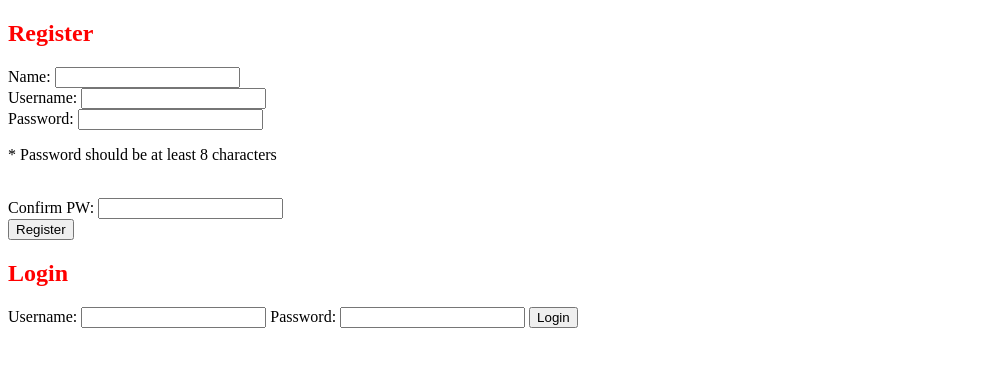
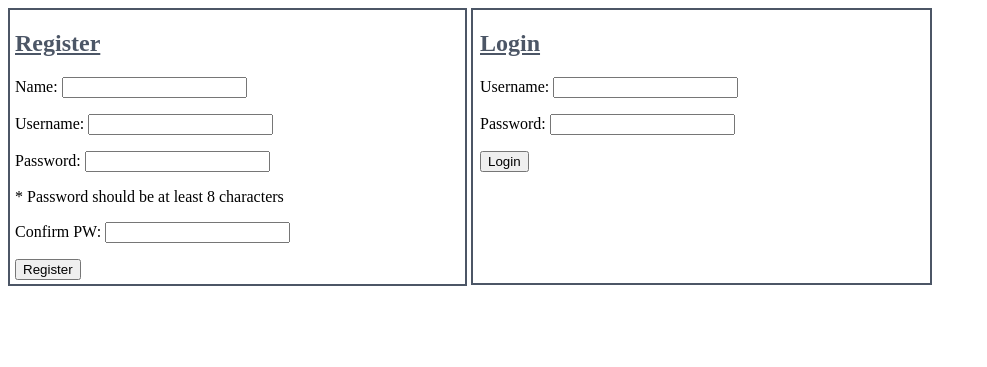
Before and after one commit to echeverria-oscar/friendly-waffle, a Django app: page / in a window 1280 px wide. Shown: the top 367 px of the page, without its empty margins (0-987 px from the left). Run offline with Django 3.2, Linux system fonts and the light colour scheme; parts of the project's set-up code (start-up, migrations or seed data) failed here and were passed over.

Commit message:
second commit: second try

```diff
--- a/apps/belt_exam/models.py
+++ b/apps/belt_exam/models.py
@@ -69,8 +69,8 @@ class User(models.Model):
 class Trip(models.Model):
     destination = models.CharField(max_length = 100)
     description = models.CharField(max_length = 200)
-    travel_from = models.CharField(max_length = 100)
-    travel_to = models.CharField(max_length = 100)
+    travel_from = models.DateTimeField()
+    travel_to = models.DateTimeField()
     user = models.ForeignKey(User)
     created_at = models.DateTimeField(auto_now_add= True)
     updated_at = models.DateTimeField(auto_now=True)
--- a/apps/belt_exam/static/belt_exam/css/style_ind.css
+++ b/apps/belt_exam/static/belt_exam/css/style_ind.css
@@ -1,3 +1,30 @@
-h2 {
-  color: red;
+body{
+  width: 960px;
+  align-items: center;
 }
+  .register_box{
+    width: 450px;
+    margin-left: auto;
+    margin-right: auto;
+    border: 2px solid #4c5666;
+    padding-left: 5px;
+    padding-bottom: 4px;
+    display: inline-block;
+  }
+  h2 {
+    color: #4c5666;
+    text-decoration: underline;
+  }
+
+  ul {
+    color: red;
+  }
+
+  .login_box{
+    width: 450px;
+    height: 273px;
+    display: inline-block;
+    border: 2px solid #4c5666;
+    vertical-align: top;
+    padding-left: 7px;
+  }
--- a/apps/belt_exam/static/belt_exam/css/travels.css
+++ b/apps/belt_exam/static/belt_exam/css/travels.css
@@ -0,0 +1,4 @@
+.other_vacay{
+  overflow: scroll;
+  color: red;
+}
--- a/apps/belt_exam/templates/belt_exam/index.html
+++ b/apps/belt_exam/templates/belt_exam/index.html
@@ -16,15 +16,16 @@
     </ul>
     {% endif %}
 
-    <h2>Register</h2>
+
     <div class="register_box">
+      <h2>Register</h2>
       <form action="/register" method="post">
         {% csrf_token %}
-        Name: <input type="text" name="name"><br>
-        Username: <input type="text" name = "username"><br>
-        Password: <input type="password" name="password"><br>
-        <p>* Password should be at least 8 characters</p><br>
-        Confirm PW: <input type="password" name="confirm_pass"><br>
+        <p>Name: <input type="text" name="name"></p>
+        <p>Username: <input type="text" name = "username"></p>
+        <p>Password: <input type="password" name="password"></p>
+        <p>* Password should be at least 8 characters</p></p>
+        <p>Confirm PW: <input type="password" name="confirm_pass"></p>
         <input type="submit" value="Register">
       </form>
     </div>
@@ -32,8 +33,8 @@
         <h2>Login</h2>
         <form action="/login" method="post">
           {% csrf_token %}
-          Username: <input type="text" name="username">
-          Password: <input type="text" name="password">
+          <p>Username: <input type="text" name="username"></p>
+      </p>    <p>Password: <input type="password" name="password"></p>
           <input type="submit" value="Login">
 
         </form>
--- a/apps/belt_exam/views.py
+++ b/apps/belt_exam/views.py
@@ -28,6 +28,7 @@ def login(request):
         user = User.objects.login(request.POST)
         if not user:
             messages.error(request, "Not login credentials!")
+            return redirect('/')
         else:
            request.session['logged_user'] = user.id
            return redirect('/travels')
```
Also changed, not shown: apps/belt_exam/templates/belt_exam/travels.html (+5 -2 lines), apps/belt_exam/migrations/0002_auto_20161022_1948.py (added), db.sqlite3, 3 other files.
